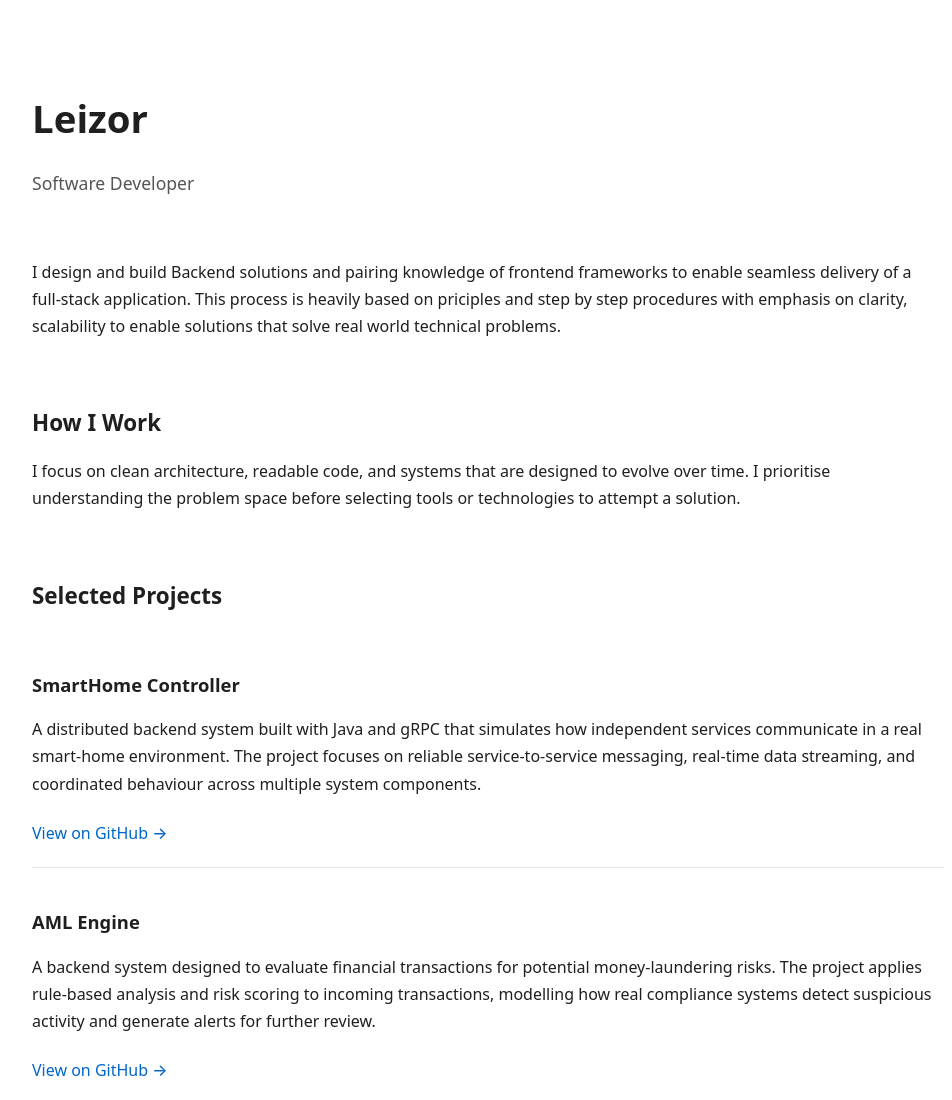
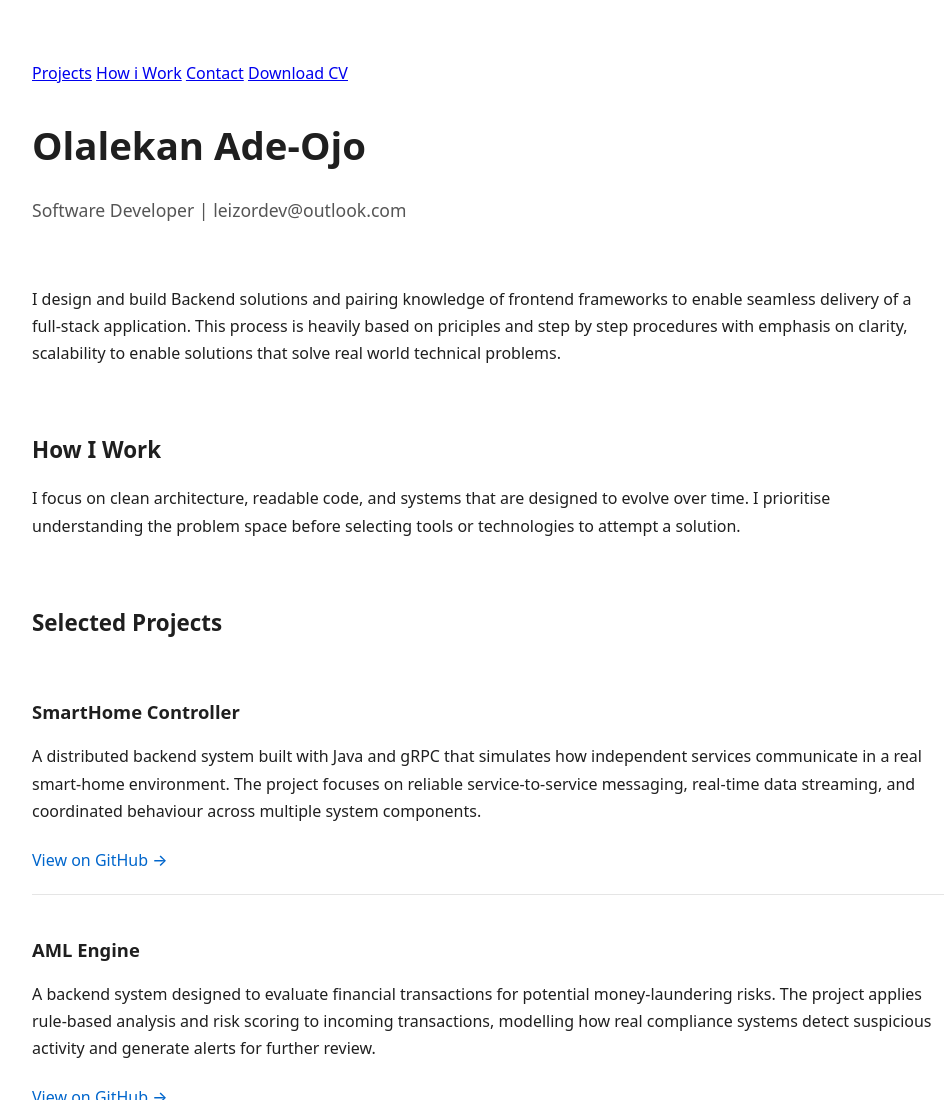
Before and after one commit to Leizor-domain/leizor-domain.github.io, a plain HTML site: page index.html in a window 1280 px wide. Shown: the top 1100 px of the page, without its empty margins (152-1104 px from the left). Drawn offline with Linux system fonts and the light colour scheme.

Commit message:
Add navigation and update section IDs in index.html

```diff
--- a/index.html
+++ b/index.html
@@ -7,12 +7,19 @@
     <link rel="stylesheet" href="css/style.css">
 </head>
 <body>
+    <nav class="nav">
+        <a href="#projects">Projects</a>
+        <a href="#work">How i Work</a>
+        <a href="#contact">Contact</a>
+        <a class="cv-btn" href="assets/Leizor_CV.pdf" target="_blank">Download CV</a>
+    </nav>
+
     <header class="site-header">
-        <h1>Leizor</h1>
-        <p class="role">Software Developer</p>
+        <h1>Olalekan Ade-Ojo</h1>
+        <p class="role">Software Developer | leizordev@outlook.com</p>
     </header>
     <main>
-        <section class="intro">
+        <section id="intro" class="intro">
             <p>
                 I design and build Backend solutions and pairing knowledge of frontend
                 frameworks to enable seamless delivery of a full-stack application.
@@ -22,7 +29,7 @@
             </p>
         </section>
 
-        <section class="work-style">
+        <section id="work" class="work-style">
 
             <h2>How I Work</h2>
             <p>
@@ -32,7 +39,7 @@
             </p>
         </section>
 
-        <section class="projects">
+        <section id="projects" class="projects">
             <h2>Selected Projects</h2>
 
             <div class="project-card">
@@ -63,7 +70,7 @@
 
         </section>
 
-        <section class="links">
+        <section id="contacts" class="links">
             <h2>Professional Links</h2>
             <ul>
                 <li><a href="https://github.com/Leizor-domain" target="_blank">GitHub</a></li>
```
